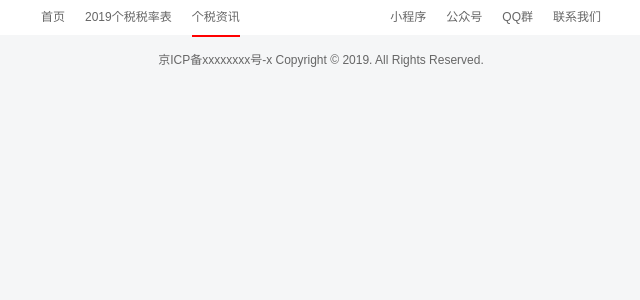
After one commit to xuwg/incomeTax, a web app: file news.html in a window 1280 px wide. The commit adds this page. Shown: the top 300 px of the page, without its empty margins (319-959 px from the left). Run offline with its HTML, style and script files only (its server is not run), Linux system fonts and the light colour scheme.

Commit message:
增加税率表资讯版块

```diff
--- a/css/base.css
+++ b/css/base.css
@@ -177,20 +177,23 @@ body{
     margin: 0 10px;
 }
 
-.nav ul li:hover,
-.nav ol li:hover {
-    color: red;
-}
-
 .nav ol li {
     float: left;
     margin: 0 10px;
+}
+
+.nav a{
+    display: block;
 }
 
 .nav .current {
     border-bottom: 2px solid red;
 }
 
+.footer {
+    height: 30px;
+    line-height: 30px;
+}
 .beiAn{
     text-align: center;
 }
--- a/js/index.js
+++ b/js/index.js
@@ -1,4 +1,7 @@
 window.onload = function () {
+
+
+
 
     cal();
 }
--- /dev/null
+++ b/news.html
@@ -0,0 +1,47 @@
+<!DOCTYPE html>
+<html lang="en">
+
+<head>
+    <meta charset="UTF-8">
+    <meta name="viewport" content="width=device-width, initial-scale=1.0">
+    <meta http-equiv="X-UA-Compatible" content="ie=edge">
+    <link rel="stylesheet" href="css/base.css">
+    <link rel="stylesheet" href="css/index.css">
+    <meta name="keywords" content="个税计算器,个税累计预扣法,个人所得税计算器,个税计算器2019,个人所得税">
+    <meta name="description" content="2019年最新个人所得税计算器，采用2019年最新个税税率表，提供工资、税后工资、年终奖、劳务报酬等个税累计预扣预缴计算方法，2019年最好用的个税计算器,个税管理专家。">
+    <script type="text/javascript" src="js/my.js"></script>
+    <title>个税计算器2019</title>
+</head>
+
+<body>
+    <div class="head">
+        <div class="inner_c">
+            <div class="nav">
+                <ul>
+                    <li id="shouYe"><a href="index.html">首页</a></li>
+                    <li id="shuiLvBiao"><a href="shuilv.html">2019个税税率表</a></li>
+                    <li id="shuiNews" class="current"><a href="news.html">个税资讯</a></li>
+                </ul>
+                <ol class="fr">
+                    <li><a href="#">小程序</a></li>
+                    <li><a href="#">公众号</a></li>
+                    <li><a href="#">QQ群</a></li>
+                    <li><a href="#">联系我们</a></li>
+                </ol>
+            </div>
+        </div>
+    </div>
+    <div class="main">
+        <div class="inner_c">
+            <div class="gap"></div>
+        </div>
+    </div>
+    <div class="gap"></div>
+    <div class="footer">
+        <div class="inner_c">
+            <div class="beiAn">京ICP备xxxxxxxx号-x    Copyright &copy; 2019. All Rights Reserved.</div>
+        </div>
+    </div>
+</body>
+
+</html>
```
Also changed, not shown: index.html (+7 -6 lines), shuilv.html (added, +47 -0 lines).
